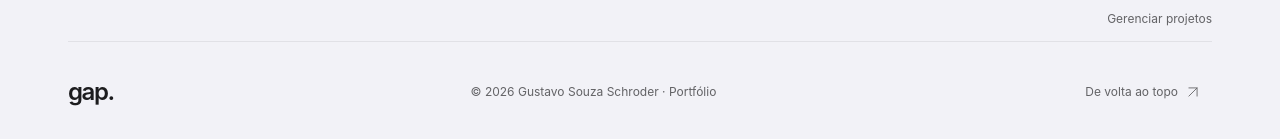
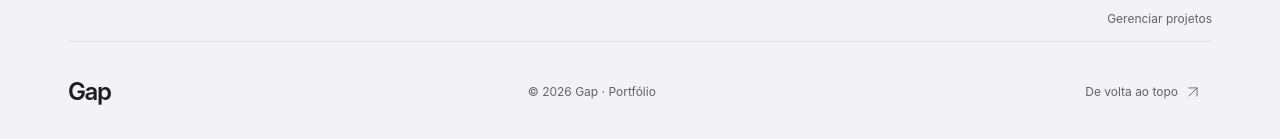
Before and after one commit to Gapxz/gapxz.dev, a Next.js app: page / in a window 1280 px wide. Shown: the part 5408-5547 px from the top of the page. Built offline with nearby package versions, Linux system fonts and the light colour scheme; no server answers.

Commit message:
design: simplify footer identity to Gap

```diff
--- a/src/app/page.tsx
+++ b/src/app/page.tsx
@@ -291,11 +291,9 @@ export default function Home() {
             aria-label="Voltar ao início"
             className="flex min-h-11 items-center text-2xl font-semibold tracking-[-.06em]"
           >
-            gap<span className="text-foreground">.</span>
+            Gap
           </a>
-          <p className="text-xs text-muted">
-            © 2026 Gustavo Souza Schroder · Portfólio
-          </p>
+          <p className="text-xs text-muted">© 2026 Gap · Portfólio</p>
           <a
             href="#inicio"
             className="soft-press flex min-h-11 items-center gap-2 rounded-full px-3 text-xs text-muted"
```
